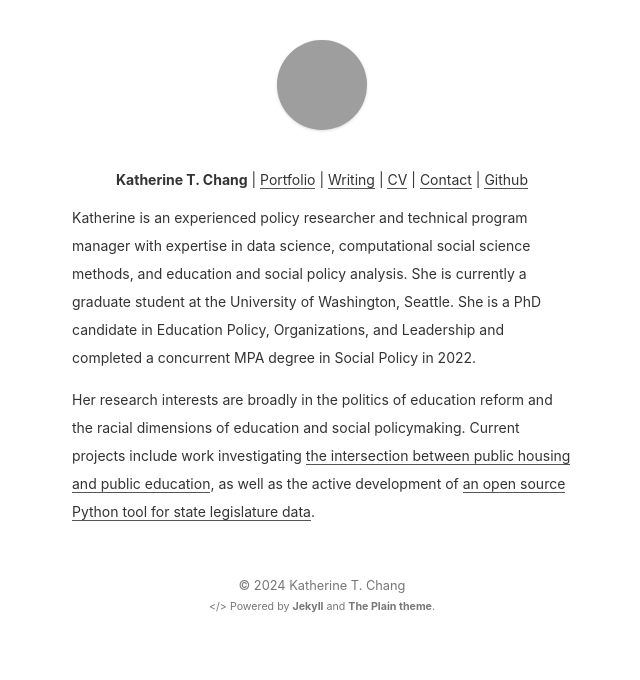
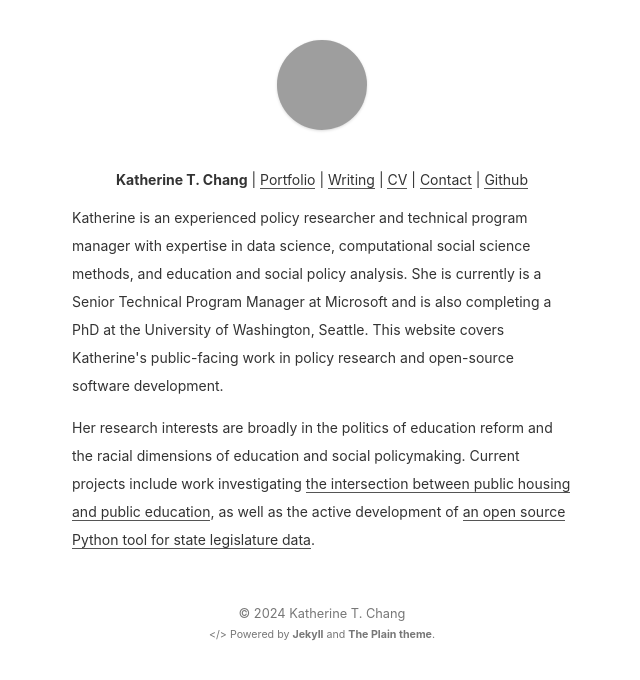
Before and after one commit to ka-chang/ka-chang.github.io, a Jekyll site: the page built from index.html, in a window 1280 px wide, cut to the strip 0-680 px from the top of the page. Shown: the whole strip, without its empty margins (318-958 px from the left). Built offline with Jekyll 4.4.1, drawn with Linux system fonts in a browser that asks for light colours; grey boxes are pictures that could not be loaded.

Commit message:
Update index.html

```diff
--- a/index.html
+++ b/index.html
@@ -3,7 +3,7 @@
 ---
 
 <section>
-<p style="line-height:2;">Katherine is an experienced policy researcher and technical program manager with expertise in data science, computational social science methods, and education and social policy analysis. She is currently a graduate student at the University of Washington, Seattle. She is a PhD candidate in Education Policy, Organizations, and Leadership and completed a concurrent MPA degree in Social Policy in 2022. </p>
+<p style="line-height:2;">Katherine is an experienced policy researcher and technical program manager with expertise in data science, computational social science methods, and education and social policy analysis. She is currently is a Senior Technical Program Manager at Microsoft and is also completing a PhD at the University of Washington, Seattle. This website covers Katherine's public-facing work in policy research and open-source software development.</p>
 <p style="line-height:2;">Her research interests are broadly in the politics of education reform and the racial dimensions of education and social policymaking. Current projects include work investigating <a href="https://ka-chang.github.io/writing">the intersection between public housing and public education</a>, as well as the active development of <a href="http://www.github.com/ka-chang/StateLegiscraper" target=_blank>an open source Python tool for state legislature data</a>.
   </p>
 </section>
```
